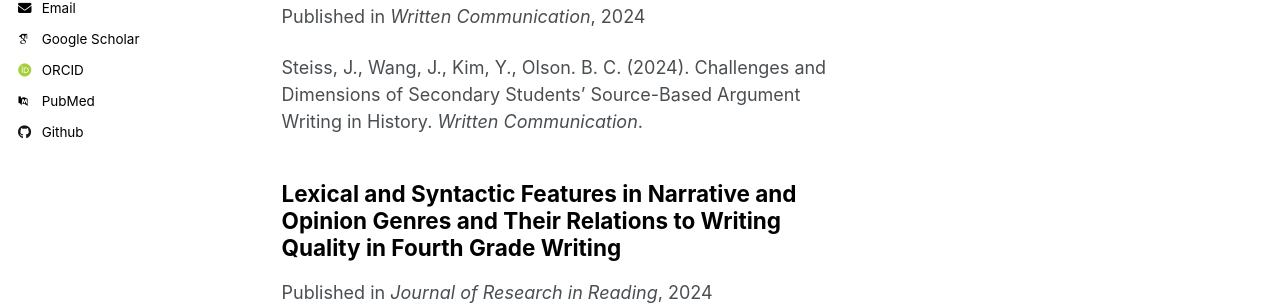
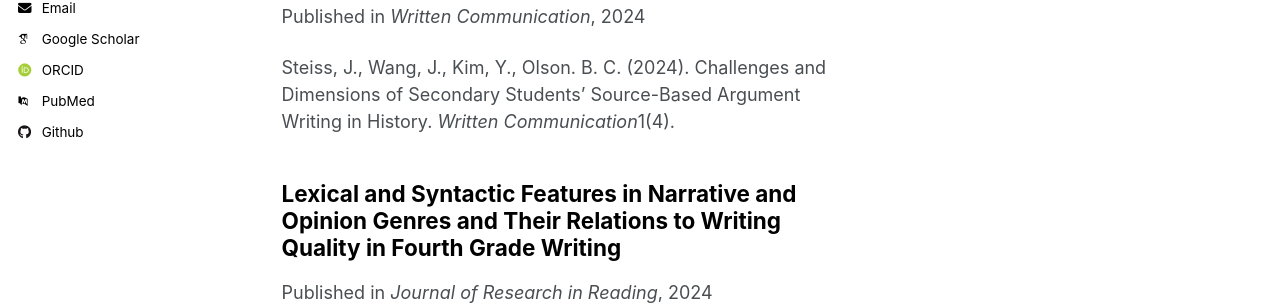
Before and after one commit to AltriaCarrie/altriacarrie.github.io, a Jekyll site: the page built from _pages/publications.html, in a window 1280 px wide and 900 px high. Shown: the part 380-685 px from the top of the window. Built offline with Jekyll 4.4.1, drawn with Linux system fonts in a browser that asks for light colours; some web fonts are replaced; a file with an impossible date is left out.

Commit message:
Update 2024-4.md

```diff
--- a/_publications/2024-4.md
+++ b/_publications/2024-4.md
@@ -4,10 +4,10 @@ collection: publications
 category: manuscripts
 permalink:
 excerpt:
-date: August 19, 2024
+date: Aug 19, 2024
 venue: 'Written Communication'
 paperurl: 'https://doi.org/10.1177/07410883241263549'
-citation: 'Steiss, J., Wang, J., Kim, Y., Olson. B. C. (2024). Challenges and Dimensions of Secondary Students’ Source-Based Argument Writing in History. <i>Written Communication</i>.'
+citation: 'Steiss, J., Wang, J., Kim, Y., Olson. B. C. (2024). Challenges and Dimensions of Secondary Students’ Source-Based Argument Writing in History. <i>Written Communication</i>1(4).'
 ---
 
 Contents
```
